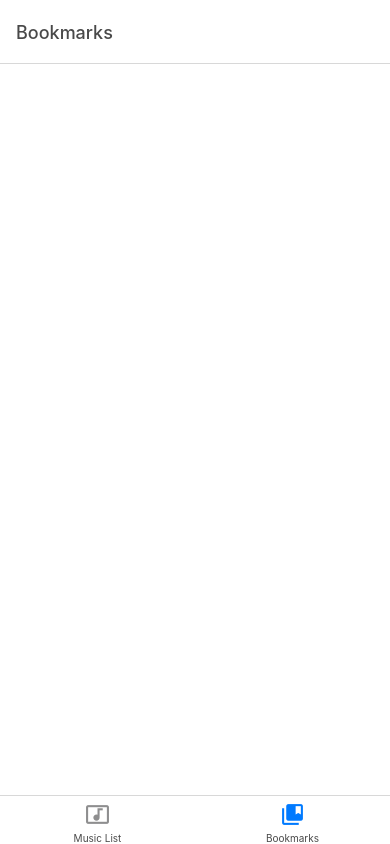
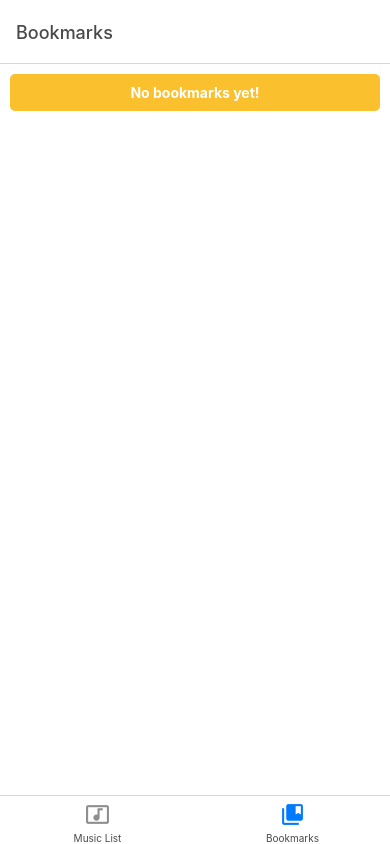
Before and after one commit to alptarla/MusicApp, a React Native app: screen /Bookmarks in a window 390 px wide. Built offline with nearby package versions, Linux system fonts and the light colour scheme.

Commit message:
Add warning message if no bookmarks

```diff
--- a/components/MusicCard.tsx
+++ b/components/MusicCard.tsx
@@ -18,7 +18,7 @@ const MusicCard: React.FC<Props> = ({
       source={{ uri: music.imageUrl }}
       style={styles.image}
     />
-    <View style={styles.card_content}>
+    <View style={styles.cardContent}>
       <Text style={styles.title}>{music.title}</Text>
       <Text style={styles.artist}>{music.artist}</Text>
     </View>
@@ -52,7 +52,7 @@ const styles = StyleSheet.create({
     resizeMode: "contain",
     marginRight: 10,
   },
-  card_content: {
+  cardContent: {
     flex: 1,
   },
   title: {
--- a/screens/BookmarksScreen.tsx
+++ b/screens/BookmarksScreen.tsx
@@ -6,6 +6,16 @@ import theme from "../theme";
 
 const BookmarksScreen = () => {
   const { bookmarks } = useMusic();
+
+  if (!bookmarks.length) {
+    return (
+      <View style={styles.screen}>
+        <View style={styles.warning}>
+          <Text style={styles.warningText}>No bookmarks yet!</Text>
+        </View>
+      </View>
+    );
+  }
 
   return (
     <View style={styles.screen}>
@@ -22,4 +32,14 @@ const styles = StyleSheet.create({
     backgroundColor: theme.colors.white,
     padding: 10,
   },
+  warning: {
+    backgroundColor: theme.colors.warning,
+    padding: 10,
+    borderRadius: 5,
+    alignItems: "center",
+  },
+  warningText: {
+    color: theme.colors.white,
+    fontWeight: "bold",
+  },
 });
--- a/screens/MusicListScreen.tsx
+++ b/screens/MusicListScreen.tsx
@@ -16,7 +16,7 @@ const MusicListScreen = () => {
 
   return (
     <SafeAreaView style={styles.screen}>
-      <View style={styles.screen_container}>
+      <View style={styles.screenContainer}>
         <TextInput
           value={searchKeywords}
           onChangeText={handleSearch}
@@ -37,7 +37,7 @@ const styles = StyleSheet.create({
     flex: 1,
     backgroundColor: theme.colors.white,
   },
-  screen_container: {
+  screenContainer: {
     padding: 10,
   },
   search: {
--- a/theme.ts
+++ b/theme.ts
@@ -5,5 +5,6 @@ export default {
     border: "#e0e0e0",
     text: "#494949",
     mutedText: "#707070",
+    warning: "#fbc02d",
   },
 };
```
